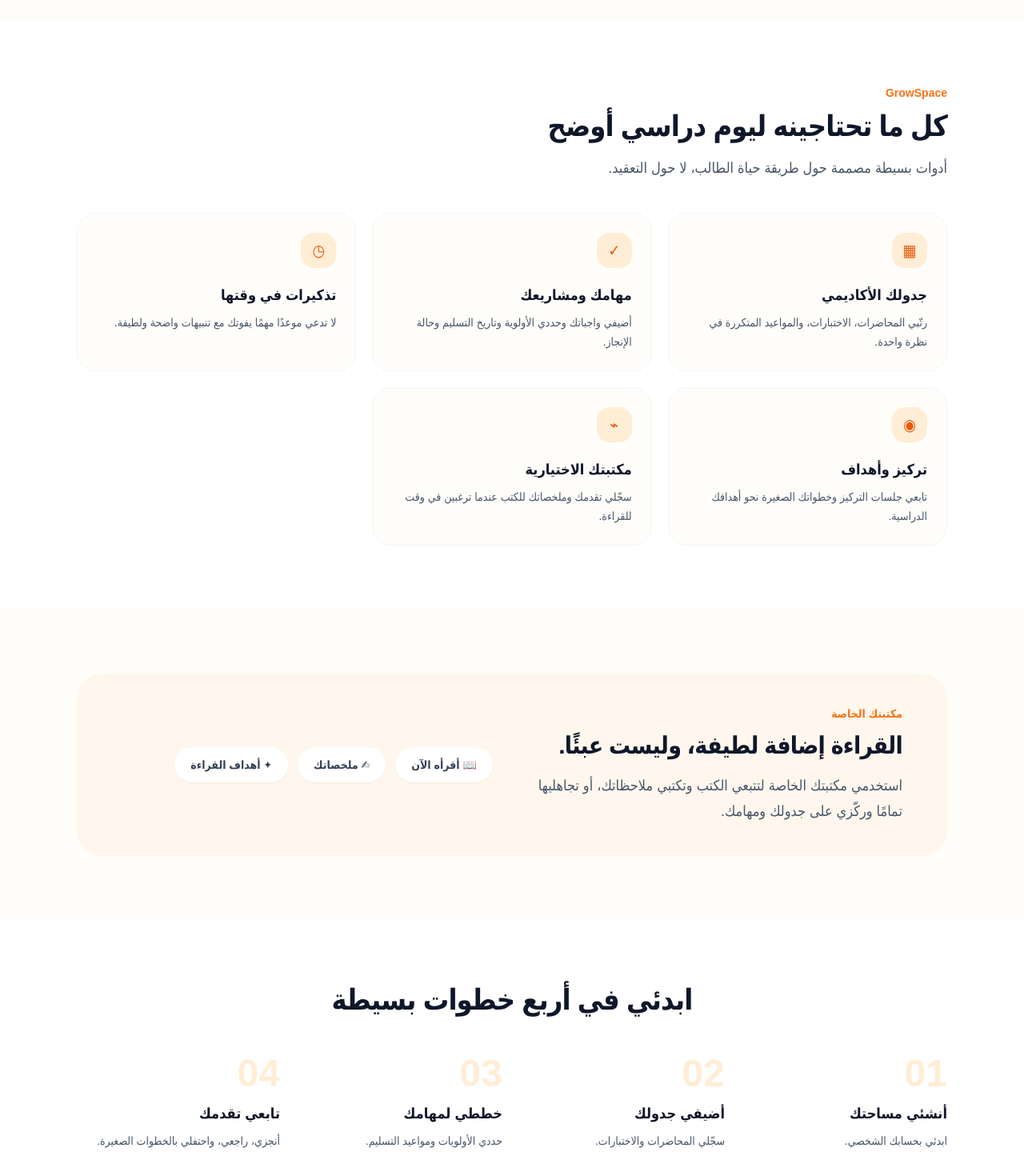
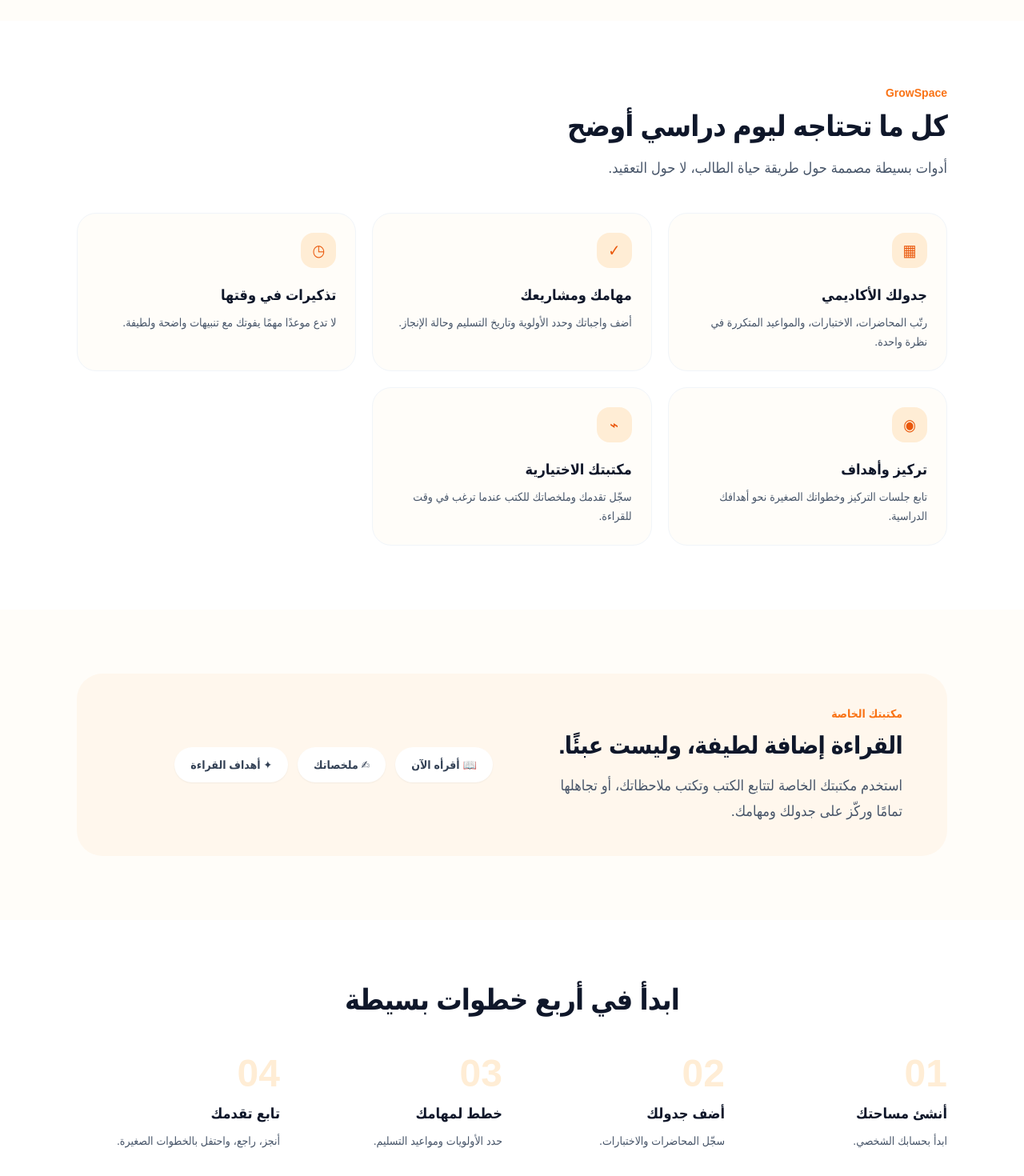
Before and after one commit to amall654/GrowSpace, a Next.js app: page / in a window 1280 px wide. Shown: the part 600-2070 px from the top of the page at 80% size. Built offline with nearby package versions, Linux system fonts and the light colour scheme.

Commit message:
Update Arabic copy to masculine form

```diff
--- a/app/page.tsx
+++ b/app/page.tsx
@@ -16,27 +16,27 @@ const copy = {
     previewTitle: "نظرة اليوم",
     previewTasks: ["مراجعة محاضرة البرمجة", "تسليم مشروع واجهة المستخدم", "جلسة تركيز لمدة 25 دقيقة"],
     previewDone: "تم إنجاز 2 من 4 مهام",
-    featuresTitle: "كل ما تحتاجينه ليوم دراسي أوضح",
+    featuresTitle: "كل ما تحتاجه ليوم دراسي أوضح",
     featuresLead: "أدوات بسيطة مصممة حول طريقة حياة الطالب، لا حول التعقيد.",
     features: [
-      ["▦", "جدولك الأكاديمي", "رتّبي المحاضرات، الاختبارات، والمواعيد المتكررة في نظرة واحدة."],
-      ["✓", "مهامك ومشاريعك", "أضيفي واجباتك وحددي الأولوية وتاريخ التسليم وحالة الإنجاز."],
-      ["◷", "تذكيرات في وقتها", "لا تدعي موعدًا مهمًا يفوتك مع تنبيهات واضحة ولطيفة."],
-      ["◉", "تركيز وأهداف", "تابعي جلسات التركيز وخطواتك الصغيرة نحو أهدافك الدراسية."],
-      ["⌁", "مكتبتك الاختيارية", "سجّلي تقدمك وملخصاتك للكتب عندما ترغبين في وقت للقراءة."],
+      ["▦", "جدولك الأكاديمي", "رتّب المحاضرات، الاختبارات، والمواعيد المتكررة في نظرة واحدة."],
+      ["✓", "مهامك ومشاريعك", "أضف واجباتك وحدد الأولوية وتاريخ التسليم وحالة الإنجاز."],
+      ["◷", "تذكيرات في وقتها", "لا تدع موعدًا مهمًا يفوتك مع تنبيهات واضحة ولطيفة."],
+      ["◉", "تركيز وأهداف", "تابع جلسات التركيز وخطواتك الصغيرة نحو أهدافك الدراسية."],
+      ["⌁", "مكتبتك الاختيارية", "سجّل تقدمك وملخصاتك للكتب عندما ترغب في وقت للقراءة."],
     ],
     readingTitle: "القراءة إضافة لطيفة، وليست عبئًا.",
-    readingLead: "استخدمي مكتبتك الخاصة لتتبعي الكتب وتكتبي ملاحظاتك، أو تجاهليها تمامًا وركّزي على جدولك ومهامك.",
+    readingLead: "استخدم مكتبتك الخاصة لتتابع الكتب وتكتب ملاحظاتك، أو تجاهلها تمامًا وركّز على جدولك ومهامك.",
     readingPills: ["أقرأه الآن", "ملخصاتك", "أهداف القراءة"],
-    journeyTitle: "ابدئي في أربع خطوات بسيطة",
+    journeyTitle: "ابدأ في أربع خطوات بسيطة",
     steps: [
-      ["01", "أنشئي مساحتك", "ابدئي بحسابك الشخصي."],
-      ["02", "أضيفي جدولك", "سجّلي المحاضرات والاختبارات."],
-      ["03", "خططي لمهامك", "حددي الأولويات ومواعيد التسليم."],
-      ["04", "تابعي تقدمك", "أنجزي، راجعي، واحتفلي بالخطوات الصغيرة."],
+      ["01", "أنشئ مساحتك", "ابدأ بحسابك الشخصي."],
+      ["02", "أضف جدولك", "سجّل المحاضرات والاختبارات."],
+      ["03", "خطط لمهامك", "حدد الأولويات ومواعيد التسليم."],
+      ["04", "تابع تقدمك", "أنجز، راجع، واحتفل بالخطوات الصغيرة."],
     ],
-    waitTitle: "كوني من أوائل من يجربون GrowSpace",
-    waitLead: "سجّلي بريدك لتصلك أخبار الإطلاق والتحديثات الأولى.",
+    waitTitle: "كن من أوائل من يجربون GrowSpace",
+    waitLead: "سجّل بريدك لتصلك أخبار الإطلاق والتحديثات الأولى.",
     email: "البريد الإلكتروني",
     submit: "انضم الآن",
     invalid: "يرجى إدخال بريد إلكتروني صحيح.",
```
